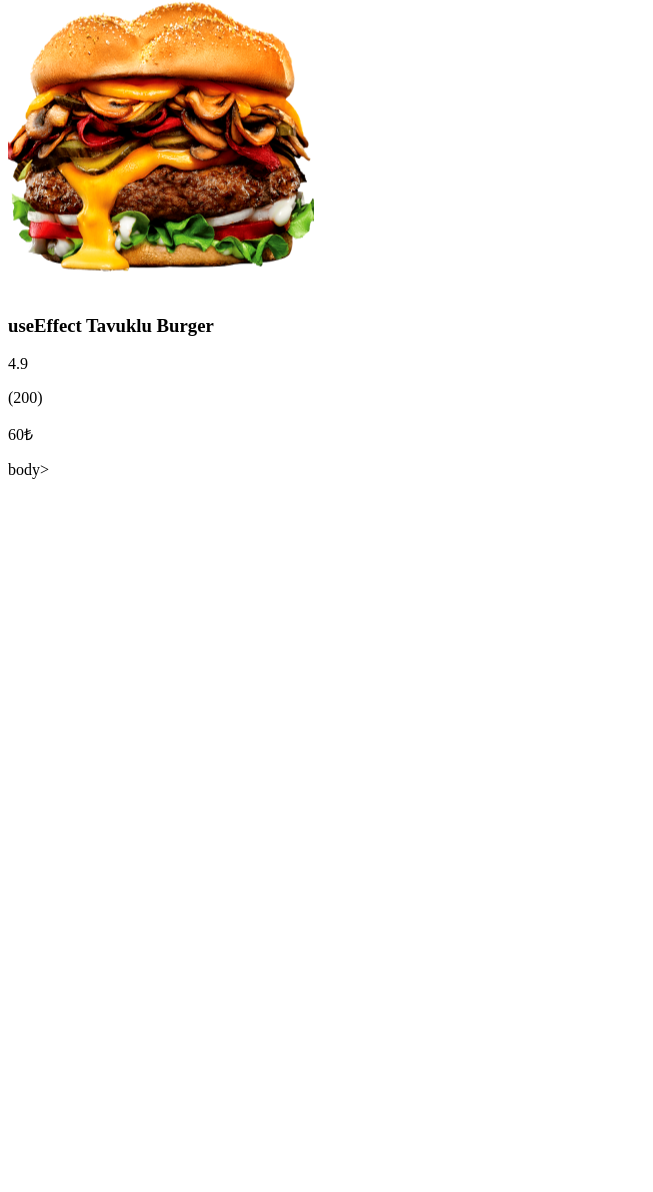
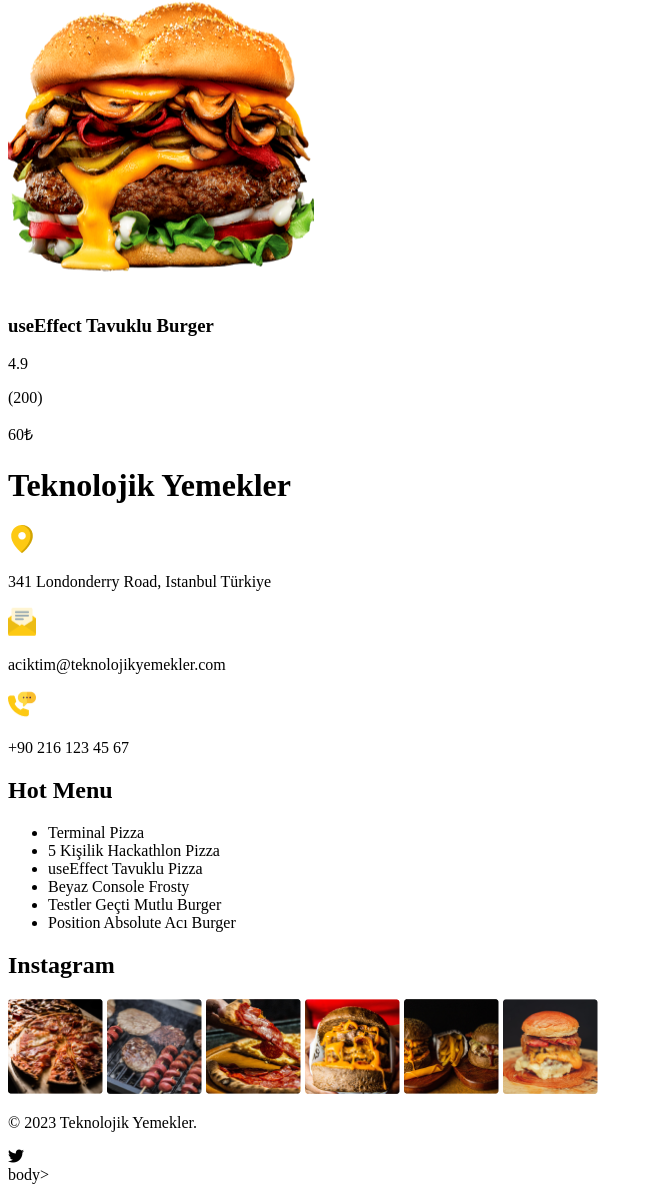
Before and after one commit to OrhanKal/fsweb-s5-bonus-challenge-html-pizza, a website built with Vite: page index.html in a window 1280 px wide. Shown: the part 1828-3020 px from the top of the page, without its empty margins (0-653 px from the left). Before the commit the page ends 2315 px from the top, so only its background shows below. Built offline with nearby package versions, Linux system fonts and the light colour scheme; a web font is replaced by a local one.

Commit message:
footer completed

```diff
--- a/index.css
+++ b/index.css
@@ -92,6 +92,9 @@ header button {
   font-family: barlow;
   font-weight: 500;
 }
+.btn-card {
+  border-style: none;
+}
 
 .ozel-lezzetus-card {
   background-image: url("public/assets/iteration-2/cta/kart-1.png");
@@ -113,14 +116,14 @@ header button {
   background-color: #292929;
   border-radius: 12px;
   background-image: url("public/assets/iteration-2/cta/kart-2.png");
-  background-size: 100%;
+  background-size: 70%;
   background-repeat: no-repeat;
-  background-position: center;
+  background-position: right;
   height: 270px;
   display: flex;
   flex-direction: column;
   justify-content: center;
-  padding: 0 0 0 10%;
+  padding: 0 0 0 5%;
 }
 .hackathlon-burger-card h2{
   width: 50%;
@@ -232,9 +235,45 @@ gap: 1rem;
 .fiyat {
   gap: 2rem;
 }
-.fiyat .para{
+.para{
   font-weight: 600;
 }
+footer {
+  background-color: var(--koyu-gri);
+  font-family: Barlow;
+  font-weight: 300;
+  padding: 3rem;
+}
+footer h1{
+  width: 50%;
+}
+.adres div {
+  display: flex;
+  gap: 1rem;
+  margin: 1rem 0 1rem 0;
+}
+.hot-menu{
+  list-style-type: none;
+  padding: 0;
+  margin: 2rem 0 2rem 0;
+}
+
+.insta-img {
+  display: flex;
+  flex-wrap: wrap;
+  gap: 1rem;
+  width: 70%;
+  margin: 2rem 0 2rem 0;
+
+}
+
+.info {
+  padding: 2rem 0 0 0;
+  border-top: 1px solid var(--acik-gri);
+  display: flex;
+  justify-content: space-between;
+}
+
 @media screen and (max-width: 580px) {
   body {
     min-width: 300px;
--- a/index.html
+++ b/index.html
@@ -9,6 +9,7 @@
     <link rel="preconnect" href="https://fonts.gstatic.com" crossorigin>
     <link href="https://fonts.googleapis.com/css2?family=Barlow:ital,wght@0,100;0,200;0,300;0,400;0,500;0,600;0,700;0,800;0,900;1,100;1,200;1,300;1,400;1,500;1,600;1,700;1,800;1,900&family=Quattrocento:wght@400;700&family=Roboto+Condensed:ital,wght@0,100..900;1,100..900&family=Satisfy&display=swap" rel="stylesheet">
     <meta name="viewport" content="width=device-width, initial-scale=1.0" />
+    <link rel="stylesheet" href="https://cdnjs.cloudflare.com/ajax/libs/font-awesome/6.6.0/css/all.min.css">
     <title>Teknolojik Yemekler + 🍕</title>
   </head>
 
@@ -91,8 +92,39 @@
         </div>
       </div>
     </section>
-    <footer>
-
+    <footer class="mock-screen">
+    <div class="adres">
+      <h1>Teknolojik Yemekler</h1>
+      <div class="adres-item"><img src="public/assets/iteration-2/footer/icons/icon-1.png"><p>341 Londonderry Road, Istanbul Türkiye</p></div>
+      <div class="adres-item"><img src="public/assets/iteration-2/footer/icons/icon-2.png"><p>aciktim@teknolojikyemekler.com</p></div>
+      <div class="adres-item"><img src="public/assets/iteration-2/footer/icons/icon-3.png"><p>+90 216 123 45 67</p></div>
+    </div>
+    <div>
+      <h2>Hot Menu</h2>
+      <ul class="hot-menu">
+        <li>Terminal Pizza</li>
+        <li>5 Kişilik Hackathlon Pizza</li>
+        <li>useEffect Tavuklu Pizza</li>
+        <li>Beyaz  Console Frosty</li>
+        <li>Testler Geçti Mutlu Burger</li>
+        <li>Position Absolute Acı Burger</li>
+      </ul>
+    </div>
+    <div>
+      <h2>Instagram</h2>
+    <div class = "insta-img">
+      <img src="public/assets/iteration-2/footer/insta/li-0.png">
+      <img src="public/assets/iteration-2/footer/insta/li-1.png">
+      <img src="public/assets/iteration-2/footer/insta/li-2.png">
+      <img src="public/assets/iteration-2/footer/insta/li-3.png">
+      <img src="public/assets/iteration-2/footer/insta/li-4.png">
+      <img src="public/assets/iteration-2/footer/insta/li-5.png">
+    </div>
+    </div>
+    <div class = "info">
+      <p>© 2023 Teknolojik Yemekler.</p>
+      <i class = "fa-brands fa-twitter"></i>
+    </div>
     </footer>
   </body>
 
```
